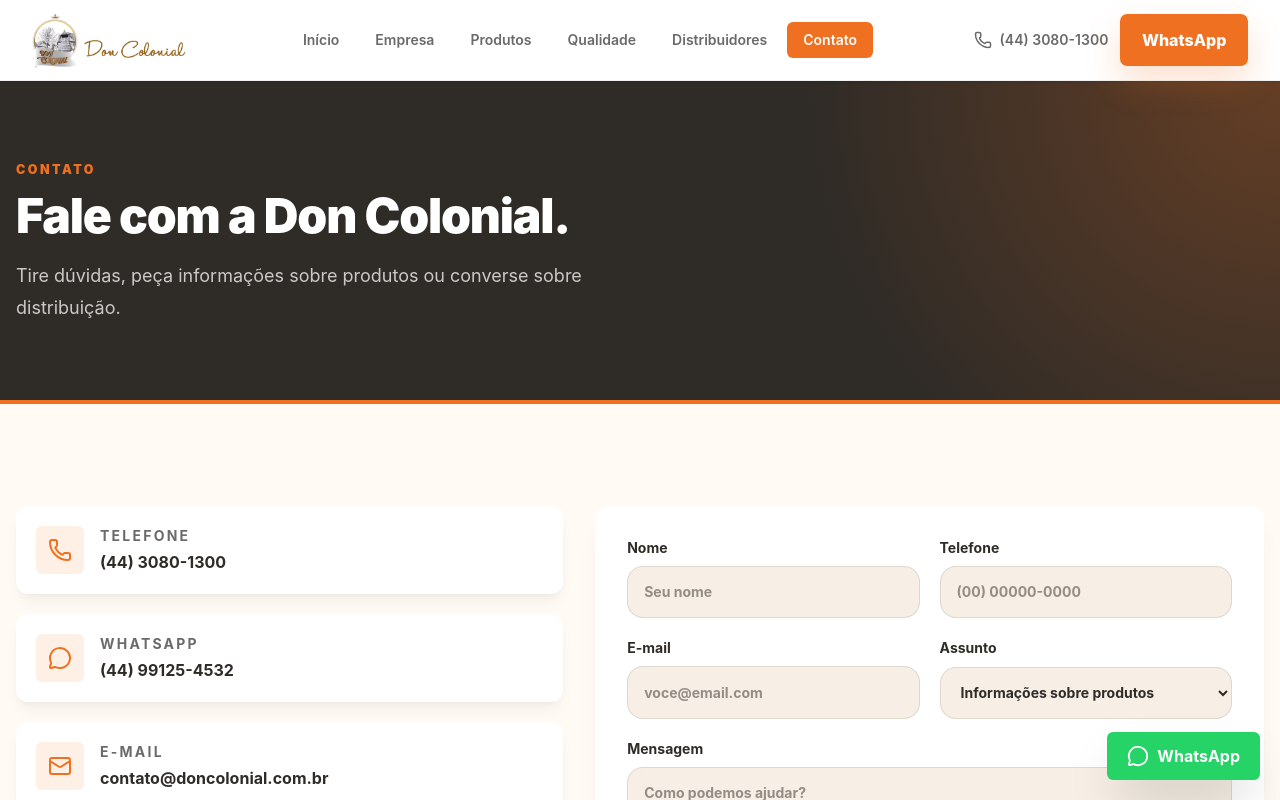
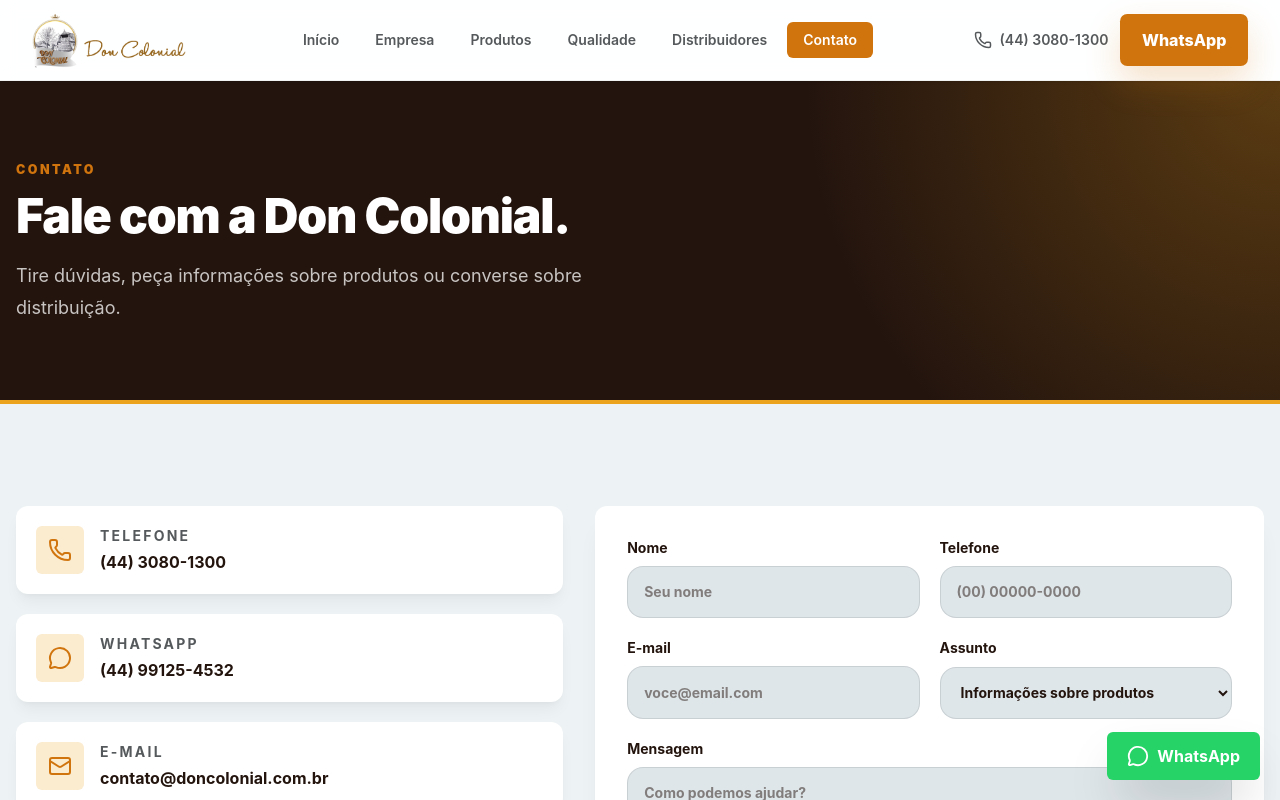
Before and after one commit to Anycarol12345/Don_Colonial_Site, a React (Vite) app: page /contato in a window 1280 px wide. Shown: the top 800 px of the page. Built offline with nearby package versions, Linux system fonts and the light colour scheme.

Commit message:
Update color scheme across components: change primary colors in LeafletMap, PageHero, and CSS styles for improved visual consistency; adjust button and input focus styles accordingly.

```diff
--- a/src/components/LeafletMap.jsx
+++ b/src/components/LeafletMap.jsx
@@ -74,7 +74,7 @@
                 <Circle
                   center={position}
                   radius={marker.radiusKm * 1000}
-                  pathOptions={{ color: '#ee7020', fillColor: '#ee7020', fillOpacity: 0.12 }}
+                  pathOptions={{ color: '#d0750e', fillColor: '#d0750e', fillOpacity: 0.12 }}
                 />
               ) : null}
               <Marker position={position}>
@@ -98,9 +98,9 @@
                   center={position}
                   radius={18}
                   pathOptions={{
-                    color: '#ee7020',
+                    color: '#d0750e',
                     weight: 1,
-                    fillColor: '#ee7020',
+                    fillColor: '#d0750e',
                     fillOpacity: 0.15,
                   }}
                 />
@@ -111,7 +111,7 @@
                 pathOptions={{
                   color: '#ffffff',
                   weight: 2,
-                  fillColor: city.sede ? '#b94e12' : '#ee7020',
+                  fillColor: city.sede ? '#23140e' : '#d0750e',
                   fillOpacity: 0.95,
                 }}
               >
--- a/src/components/PageHero.jsx
+++ b/src/components/PageHero.jsx
@@ -1,8 +1,8 @@
 export default function PageHero({ eyebrow, title, description }) {
   return (
     <section className="relative overflow-hidden bg-[var(--color-dark)] py-20 text-white">
-      <div className="absolute inset-0 bg-[radial-gradient(circle_at_top_right,rgba(238,112,32,0.28),transparent_36%)]" />
-      <div className="absolute inset-x-0 bottom-0 h-1 bg-[var(--color-primary)]" />
+      <div className="absolute inset-0 bg-[radial-gradient(circle_at_top_right,rgba(235,162,28,0.28),transparent_36%)]" />
+      <div className="absolute inset-x-0 bottom-0 h-1 bg-[var(--color-accent)]" />
       <div className="container relative">
         <p className="section-eyebrow text-white/75">{eyebrow}</p>
         <h1 className="mt-3 max-w-3xl text-4xl font-black tracking-tight sm:text-5xl">{title}</h1>
--- a/src/styles/index.css
+++ b/src/styles/index.css
@@ -1,14 +1,15 @@
 @import 'tailwindcss';
 
 :root {
-  --color-primary: #ee7020;
-  --color-primary-dark: #b94e12;
-  --color-primary-soft: #fff0e6;
-  --color-background: #fffaf4;
-  --color-bg-alt: #f7efe5;
-  --color-text: #2d2d2d;
-  --color-muted: #6a6a6a;
-  --color-dark: #2f2b27;
+  --color-primary: #d0750e;
+  --color-primary-dark: #23140e;
+  --color-accent: #eba21c;
+  --color-primary-soft: #fbebcf;
+  --color-background: #edf2f4;
+  --color-bg-alt: #dfe6ea;
+  --color-text: #101111;
+  --color-muted: #55595b;
+  --color-dark: #23140e;
 }
 
 * {
@@ -25,7 +26,7 @@
   font-family:
     Inter, ui-sans-serif, system-ui, -apple-system, BlinkMacSystemFont, 'Segoe UI', sans-serif;
   background:
-    radial-gradient(circle at 12% 8%, rgb(238 112 32 / 8%), transparent 28rem),
+    radial-gradient(circle at 12% 8%, rgb(235 162 28 / 10%), transparent 28rem),
     linear-gradient(135deg, rgb(255 255 255 / 45%) 25%, transparent 25%) 0 0 / 18px 18px,
     var(--color-background);
   color: var(--color-text);
@@ -90,7 +91,7 @@
 .btn-primary {
   background: var(--color-primary);
   color: #ffffff;
-  box-shadow: 0 16px 35px rgb(238 112 32 / 22%);
+  box-shadow: 0 16px 35px rgb(208 117 14 / 22%);
 }
 
 .btn-primary:hover,
@@ -135,7 +136,7 @@
 
 .input:focus {
   border-color: var(--color-primary);
-  box-shadow: 0 0 0 4px rgb(238 112 32 / 14%);
+  box-shadow: 0 0 0 4px rgb(208 117 14 / 14%);
 }
 
 .footer-title {
```
